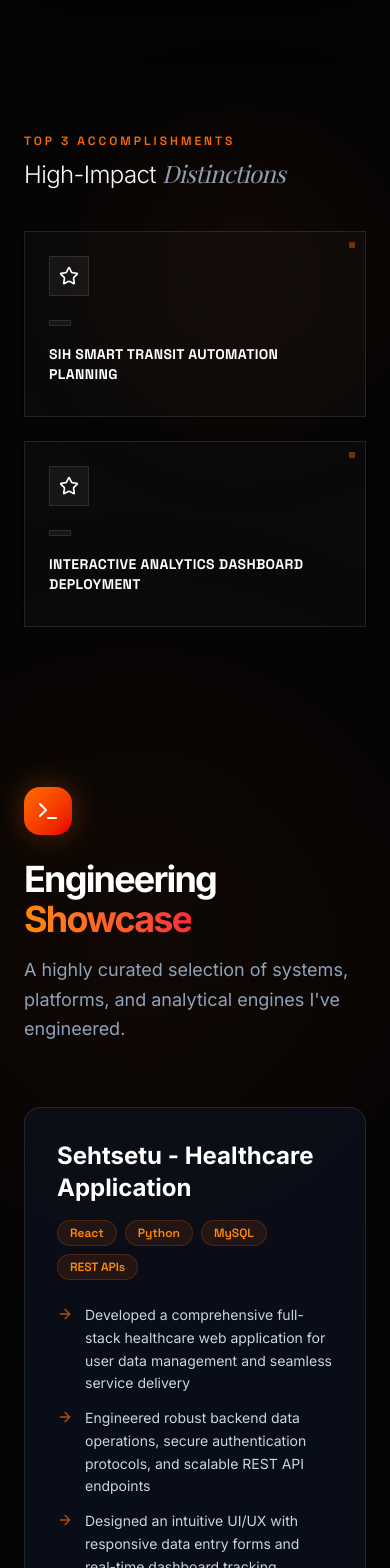
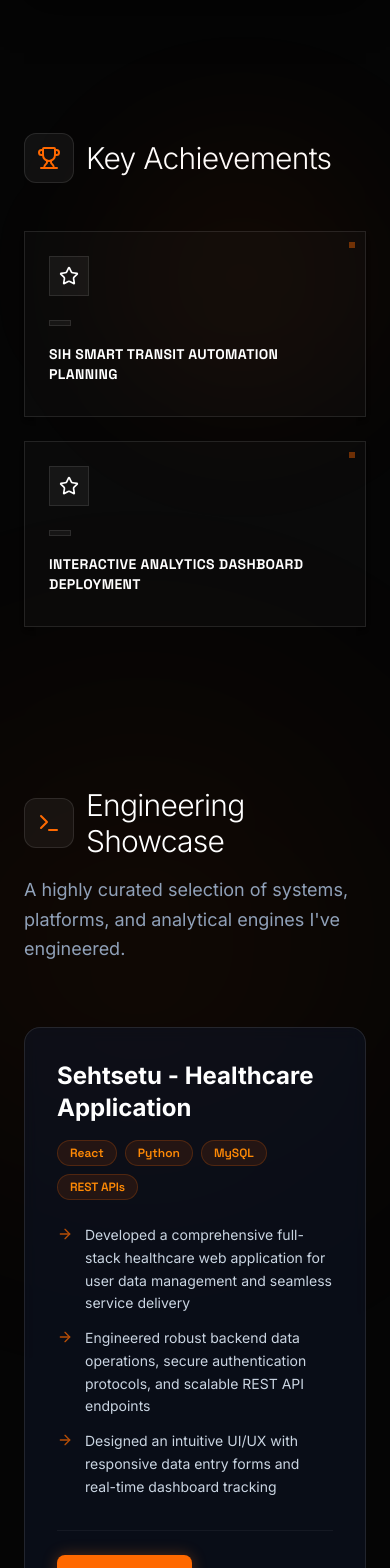
Before and after one commit to nafisashaikh/nafis-portfolio, a React (Vite) app: page / in a window 390 px wide. Shown: the part 1320-2888 px from the top of the page. Built offline with nearby package versions, Linux system fonts and the light colour scheme; a web font is replaced by a local one.

Commit message:
Standardize section headers to uniform font-light theme

```diff
--- a/src/components/EducationCerts.tsx
+++ b/src/components/EducationCerts.tsx
@@ -8,9 +8,11 @@ export default function EducationCerts() {
       <div className="grid md:grid-cols-2 gap-12">
         {/* Left Side: Educational Accolades */}
         <div className="flex flex-col gap-6">
-          <div className="flex flex-col">
-            <span className="font-mono text-xs tracking-[0.25em] text-orange-500 uppercase font-semibold">Academic Registries</span>
-            <h2 className="text-2xl sm:text-3xl font-sans font-light tracking-tight mt-1">
+          <div className="flex items-center gap-3 mb-12">
+            <div className="p-3 bg-white/5 rounded-xl border border-white/10">
+              <GraduationCap className="w-6 h-6 text-orange-500" />
+            </div>
+            <h2 className="text-3xl sm:text-4xl font-sans font-light tracking-tight text-white">
               Education <span className="text-slate-400 italic font-serif">Background</span>
             </h2>
           </div>
@@ -50,10 +52,12 @@ export default function EducationCerts() {
 
         {/* Right Side: Industry Certifications */}
         <div className="flex flex-col gap-6">
-          <div className="flex flex-col">
-            <span className="font-mono text-xs tracking-[0.25em] text-orange-500 uppercase font-semibold">Professional Credentials</span>
-            <h2 className="text-2xl sm:text-3xl font-sans font-light tracking-tight mt-1">
-              Certificates & <span className="text-slate-400 italic font-serif">Simulations</span>
+          <div className="flex items-center gap-3 mb-12">
+            <div className="p-3 bg-white/5 rounded-xl border border-white/10">
+              <Award className="w-6 h-6 text-orange-500" />
+            </div>
+            <h2 className="text-3xl sm:text-4xl font-sans font-light tracking-tight text-white">
+              Certifications
             </h2>
           </div>
 
--- a/src/components/ExperienceTimeline.tsx
+++ b/src/components/ExperienceTimeline.tsx
@@ -11,12 +11,12 @@ export default function ExperienceTimeline() {
 
   return (
     <section className="relative w-full max-w-4xl mx-auto px-6 py-24 z-10" id="experience">
-      <div className="flex items-center gap-4 mb-12 animate-fade-in-up">
-        <div className="p-3 bg-orange-500/10 rounded-xl border border-orange-500/20">
-          <Briefcase className="w-6 h-6 text-orange-400" />
+      <div className="flex items-center gap-3 mb-12">
+        <div className="p-3 bg-white/5 rounded-xl border border-white/10">
+          <Briefcase className="w-6 h-6 text-orange-500" />
         </div>
-        <h2 className="text-3xl sm:text-4xl font-sans font-light text-white tracking-tight">
-          Experience & <span className="font-semibold text-transparent bg-clip-text bg-gradient-to-r from-orange-400 to-red-500">Achievements</span>
+        <h2 className="text-3xl sm:text-4xl font-sans font-light tracking-tight text-white">
+          Professional Experience
         </h2>
       </div>
 
--- a/src/components/ImpactStrip.tsx
+++ b/src/components/ImpactStrip.tsx
@@ -18,10 +18,12 @@ export default function ImpactStrip() {
       <div className="absolute left-1/4 h-72 w-72 bg-orange-600/5 rounded-full blur-3xl pointer-events-none" />
 
       {/* Header heading */}
-      <div className="flex flex-col gap-2 mb-10">
-        <span className="font-mono text-xs tracking-[0.25em] text-orange-500 uppercase font-semibold">Top 3 Accomplishments</span>
-        <h2 className="text-2xl sm:text-3xl font-sans font-light tracking-tight">
-          High-Impact <span className="text-slate-400 italic font-serif">Distinctions</span>
+      <div className="flex items-center gap-3 mb-12">
+        <div className="p-3 bg-white/5 rounded-xl border border-white/10">
+          <Trophy className="w-6 h-6 text-orange-500" />
+        </div>
+        <h2 className="text-3xl sm:text-4xl font-sans font-light tracking-tight text-white">
+          Key Achievements
         </h2>
       </div>
 
--- a/src/components/ProjectGallery.tsx
+++ b/src/components/ProjectGallery.tsx
@@ -16,13 +16,15 @@ export default function ProjectGallery() {
 
       {/* Section Header */}
       <div className="relative mb-16 max-w-2xl">
-        <div className="w-12 h-12 rounded-2xl bg-gradient-to-br from-orange-500 to-red-600 flex items-center justify-center mb-6 shadow-[0_0_30px_rgba(249,115,22,0.3)] transition-transform duration-500 hover:scale-110">
-          <Terminal className="w-6 h-6 text-white" />
+        <div className="flex items-center gap-3 mb-4">
+          <div className="p-3 bg-white/5 rounded-xl border border-white/10">
+            <Terminal className="w-6 h-6 text-orange-500" />
+          </div>
+          <h2 className="text-3xl sm:text-4xl font-sans font-light tracking-tight text-white">
+            Engineering Showcase
+          </h2>
         </div>
-        <h2 className="text-4xl md:text-5xl font-black tracking-tighter text-white">
-          Engineering <span className="text-transparent bg-clip-text bg-gradient-to-r from-orange-400 to-red-500">Showcase</span>
-        </h2>
-        <p className="mt-4 text-slate-400 text-lg leading-relaxed">
+        <p className="text-slate-400 text-lg leading-relaxed">
           A highly curated selection of systems, platforms, and analytical engines I've engineered.
         </p>
       </div>
--- a/src/components/SkillsGrid.tsx
+++ b/src/components/SkillsGrid.tsx
@@ -21,10 +21,12 @@ export default function SkillsGrid() {
       {/* Visual glowing spotlight helper */}
       <div className="absolute left-1/3 w-96 h-96 bg-orange-500/5 rounded-full blur-[100px] pointer-events-none" />
 
-      <div className="flex flex-col gap-2 mb-10">
-        <span className="font-mono text-xs tracking-[0.25em] text-orange-500 uppercase font-semibold">Expertise & Stacks</span>
-        <h2 className="text-2xl sm:text-3xl font-sans font-light tracking-tight">
-          Holographic <span className="text-slate-400 italic font-serif">Skill Matrices</span>
+      <div className="flex items-center gap-3 mb-12">
+        <div className="p-3 bg-white/5 rounded-xl border border-white/10">
+          <Code2 className="w-6 h-6 text-orange-500" />
+        </div>
+        <h2 className="text-3xl sm:text-4xl font-sans font-light tracking-tight text-white">
+          Technical Arsenal
         </h2>
       </div>
 
```
